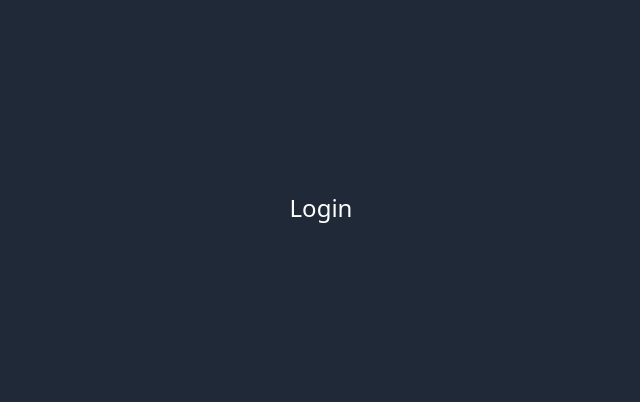
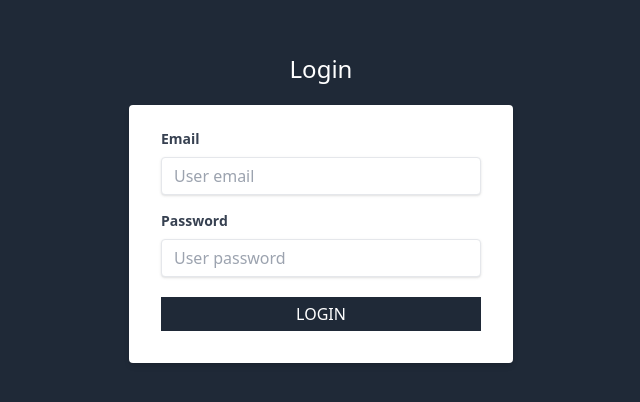
Before and after one commit to Maurikzio/mau-crm-client, a Next.js app: page /login in a window 1280 px wide. Shown: the part 192-594 px from the top of the page, without its empty margins (319-959 px from the left). Built offline with nearby package versions, Linux system fonts and the light colour scheme.

Commit message:
added form for login

```diff
--- a/pages/login.jsx
+++ b/pages/login.jsx
@@ -4,6 +4,44 @@
   return (
     <Layout>
       <h1 className='text-center text-2xl text-white font-light'>Login</h1>
+      <div className='flex justify-center mt-5'>
+        <div className='w-full max-w-sm'>
+          <form className='bg-white rounded shadow-md px-8 pt-6 pb-8 mb-4'>
+            <div className='mb-4'>
+              <label className='block text-gray-700 text-sm font-bold mb-2' htmlFor='email'>
+                Email
+              </label>
+              <input
+                id='email'
+                name='email'
+                className='shadow appearance-none border rounded w-full py-2 px-3 text-gray-700 leading-tight focus:outline-none focus:shadow-outline focus:border-gray-700'
+                autoComplete='off'
+                placeholder='User email'
+              />
+            </div>
+
+            <div>
+              <label className='block text-gray-700 text-sm font-bold mb-2' htmlFor='password'>
+                Password
+              </label>
+              <input
+                id='password'
+                name='password'
+                className='shadow appearance-none border rounded w-full py-2 px-3 text-gray-700 leading-tight focus:outline-none focus:shadow-outline focus:border-gray-700'
+                autoComplete='off'
+                placeholder='User password'
+                type='password'
+              />
+            </div>
+
+            <input
+              type='submit'
+              className='bg-gray-800 w-full mt-5 p-2 text-white uppercase hover:bg-gray-900'
+              value='Login'
+            />
+          </form>
+        </div>
+      </div>
     </Layout>
   )
 }
```
